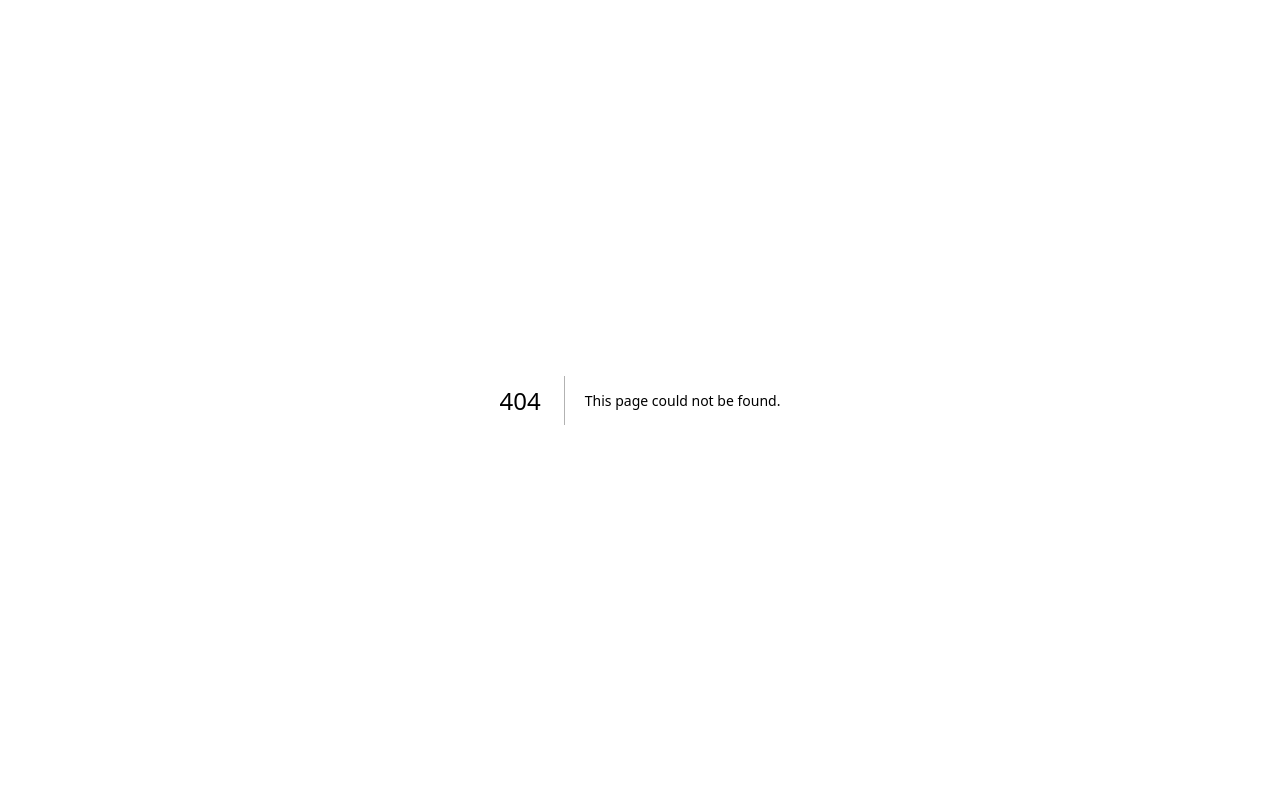
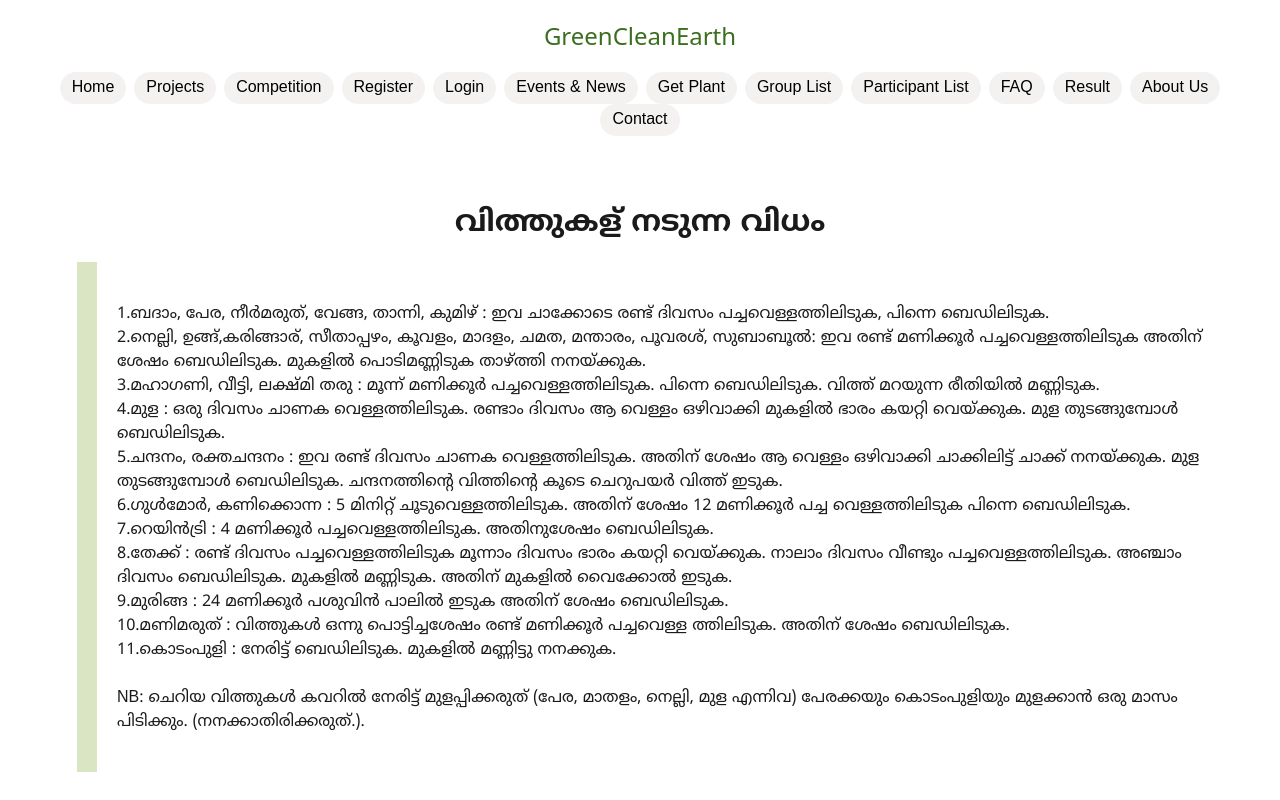
Before and after one commit to zwenie-tech/green-clean-earth, a Next.js app: page /Instruction in a window 1280 px wide. Before the commit this address had no page. Shown: the top 800 px of the page. Built offline with nearby package versions, Linux system fonts and the light colour scheme.

Commit message:
Instruction

```diff
--- /dev/null
+++ b/src/app/Instruction/page.tsx
@@ -0,0 +1,44 @@
+import Footer from '@/components/footer';
+import NavigationBar from '@/components/navigationBar';
+import React from 'react';
+import { Container, Row, Col } from 'react-bootstrap';
+
+const Instruction = () => {
+  return (
+    <>
+    <NavigationBar/>
+      <div className="flex justify-center items-center" style={{ marginTop: '50px' }}>
+        <h1 className="text-3xl font-bold">വിത്തുകള് നടുന്ന വിധം</h1>
+      </div>
+
+      <Container>
+        <Row style={{display: 'flex',marginTop:'20px',height:'510px'}}>
+          <Col  className='bg-light-green'xs={3} style={{ padding: '10px',marginLeft:'45px'}}>
+            <div style={{ height: '100%', alignItems: 'center' }}>
+            </div>
+          </Col>
+          <Col style={{paddingLeft:'20px',paddingTop:'40px',paddingRight:'25px'}}>
+            {/* Example content */}
+            <p>1.ബദാം, പേര, നീർമരുത്, വേങ്ങ, താന്നി, കുമിഴ് : ഇവ ചാക്കോടെ രണ്ട് ദിവസം പച്ചവെള്ളത്തിലിടുക, പിന്നെ ബെഡിലിടുക.</p>
+            <p>2.നെല്ലി, ഉങ്ങ്,കരിങ്ങാര്, സീതാപ്പഴം, കൂവളം, മാദളം, ചമത, മന്താരം, പൂവരശ്, സുബാബൂല്‍: ഇവ രണ്ട് മണിക്കൂര്‍ പച്ചവെള്ളത്തിലിടുക അതിന് ശേഷം ബെഡിലിടുക. മുകളില്‍ പൊടിമണ്ണിടുക താഴ്ത്തി നനയ്ക്കുക.</p>
+            <p>3.മഹാഗണി, വീട്ടി, ലക്ഷ്മി തരു : മൂന്ന് മണിക്കൂര്‍ പച്ചവെള്ളത്തിലിടുക. പിന്നെ ബെഡിലിടുക. വിത്ത് മറയുന്ന രീതിയില്‍ മണ്ണിടുക.</p>
+            <p>4.മുള : ഒരു ദിവസം ചാണക വെള്ളത്തിലിടുക. രണ്ടാം ദിവസം ആ വെള്ളം ഒഴിവാക്കി മുകളില്‍ ഭാരം കയറ്റി വെയ്ക്കുക. മുള തുടങ്ങുമ്പോള്‍ ബെഡിലിടുക.</p>
+            <p>5.ചന്ദനം, രക്തചന്ദനം : ഇവ രണ്ട് ദിവസം ചാണക വെള്ളത്തിലിടുക. അതിന് ശേഷം ആ വെള്ളം ഒഴിവാക്കി ചാക്കിലിട്ട് ചാക്ക് നനയ്ക്കുക. മുള തുടങ്ങുമ്പോള്‍ ബെഡിലിടുക. ചന്ദനത്തിന്‍റെ വിത്തിന്‍റെ കൂടെ ചെറുപയര്‍ വിത്ത് ഇടുക.</p>
+            <p>6.ഗുള്‍മോർ, കണിക്കൊന്ന : 5 മിനിറ്റ് ചൂടുവെള്ളത്തിലിടുക. അതിന് ശേഷം 12 മണിക്കൂര്‍ പച്ച വെള്ളത്തിലിടുക പിന്നെ ബെഡിലിടുക.</p>
+            <p>7.റെയിന്‍ട്രി : 4 മണിക്കൂര്‍ പച്ചവെള്ളത്തിലിടുക. അതിനുശേഷം ബെഡിലിടുക.</p>
+            <p>8.തേക്ക് : രണ്ട് ദിവസം പച്ചവെള്ളത്തിലിടുക മൂന്നാം ദിവസം ഭാരം കയറ്റി വെയ്ക്കുക. നാലാം ദിവസം വീണ്ടും പച്ചവെള്ളത്തിലിടുക. അഞ്ചാം ദിവസം ബെഡിലിടുക. മുകളില്‍ മണ്ണിടുക. അതിന് മുകളില്‍ വൈക്കോല്‍ ഇടുക.</p>
+            <p>9.മുരിങ്ങ : 24 മണിക്കൂര്‍ പശുവിന്‍ പാലില്‍ ഇടുക അതിന് ശേഷം ബെഡിലിടുക.</p>
+            <p>10.മണിമരുത് : വിത്തുകള്‍ ഒന്നു പൊട്ടിച്ചശേഷം രണ്ട് മണിക്കൂര്‍ പച്ചവെള്ള ത്തിലിടുക. അതിന് ശേഷം ബെഡിലിടുക.</p>
+            <p>11.കൊടംപുളി : നേരിട്ട് ബെഡിലിടുക. മുകളില്‍ മണ്ണിട്ടു നനക്കുക.</p>
+            <br/>
+            <p>NB: ചെറിയ വിത്തുകള്‍ കവറില്‍ നേരിട്ട് മുളപ്പിക്കരുത് (പേര, മാതളം, നെല്ലി, മുള എന്നിവ) പേരക്കയും കൊടംപുളിയും മുളക്കാന്‍ ഒരു മാസം പിടിക്കും. (നനക്കാതിരിക്കരുത്.).</p>
+
+          </Col>
+        </Row>
+      </Container>
+      <Footer/>
+    </>
+  );
+};
+
+export default Instruction;
```
